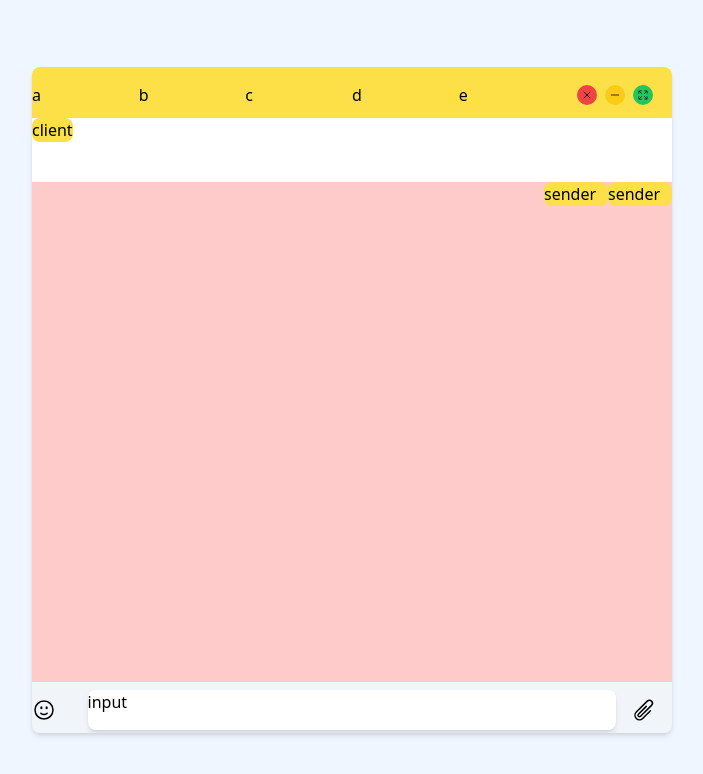
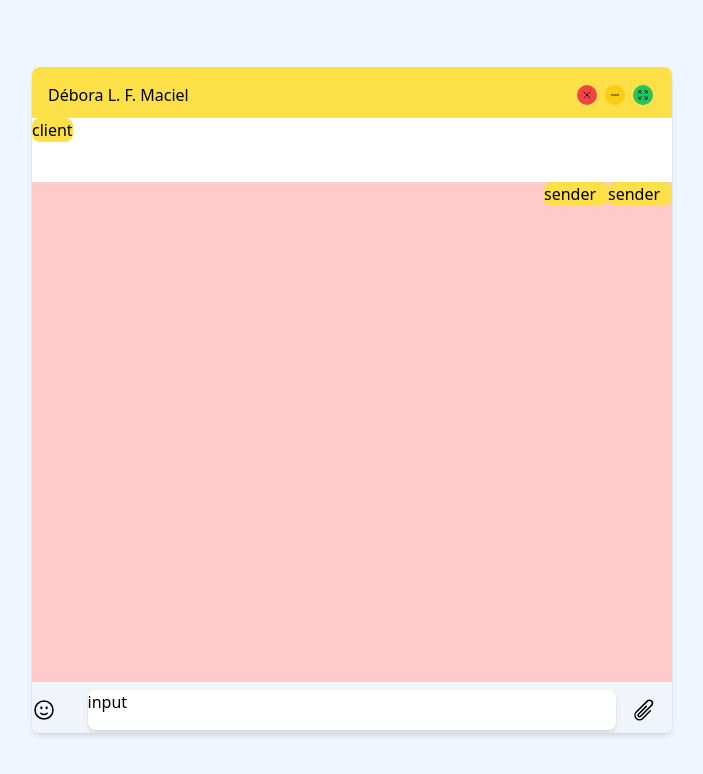
Before and after one commit to Trxuxv/MagniWhatsappApresentation, an Angular app: page / in a window 1280 px wide. Shown: the top 774 px of the page, without its empty margins (288-991 px from the left). Built offline with nearby package versions, Linux system fonts and the light colour scheme.

Commit message:
changes.

```diff
--- a/src/app/app.component.html
+++ b/src/app/app.component.html
@@ -1,11 +1,10 @@
 <div class="w-full h-screen bg-blue-50 flex items-center justify-center">
     <div class="w-3/6 h-5/6 bg-white flex-column relative shadow-md rounded-lg overflow-hidden">
         <div class="w-full bg-yellow-300 h-14 absolute flex items-center justify-center shadow-md">
-            <div class="w-1/6">a</div>
-            <div class="w-1/6">b</div>
-            <div class="w-1/6">c</div>
-            <div class="w-1/6">d</div>
-            <div class="w-1/6">e</div>
+            <div class="w-2/6 pl-4 text-left">Débora L. F. Maciel</div>
+            <div class="w-1/6"></div>
+            <div class="w-1/6"></div>
+            <div class="w-1/6"></div>
             <div class="w-1/6 flex text-center items-center justify-center">
                 <svg xmlns="http://www.w3.org/2000/svg" fill="none" viewBox="0 0 24 24" stroke-width="1.5" stroke="currentColor" class="w-5 h-5 mr-2 rounded-full bg-red-500 p-1">
           <path
```
